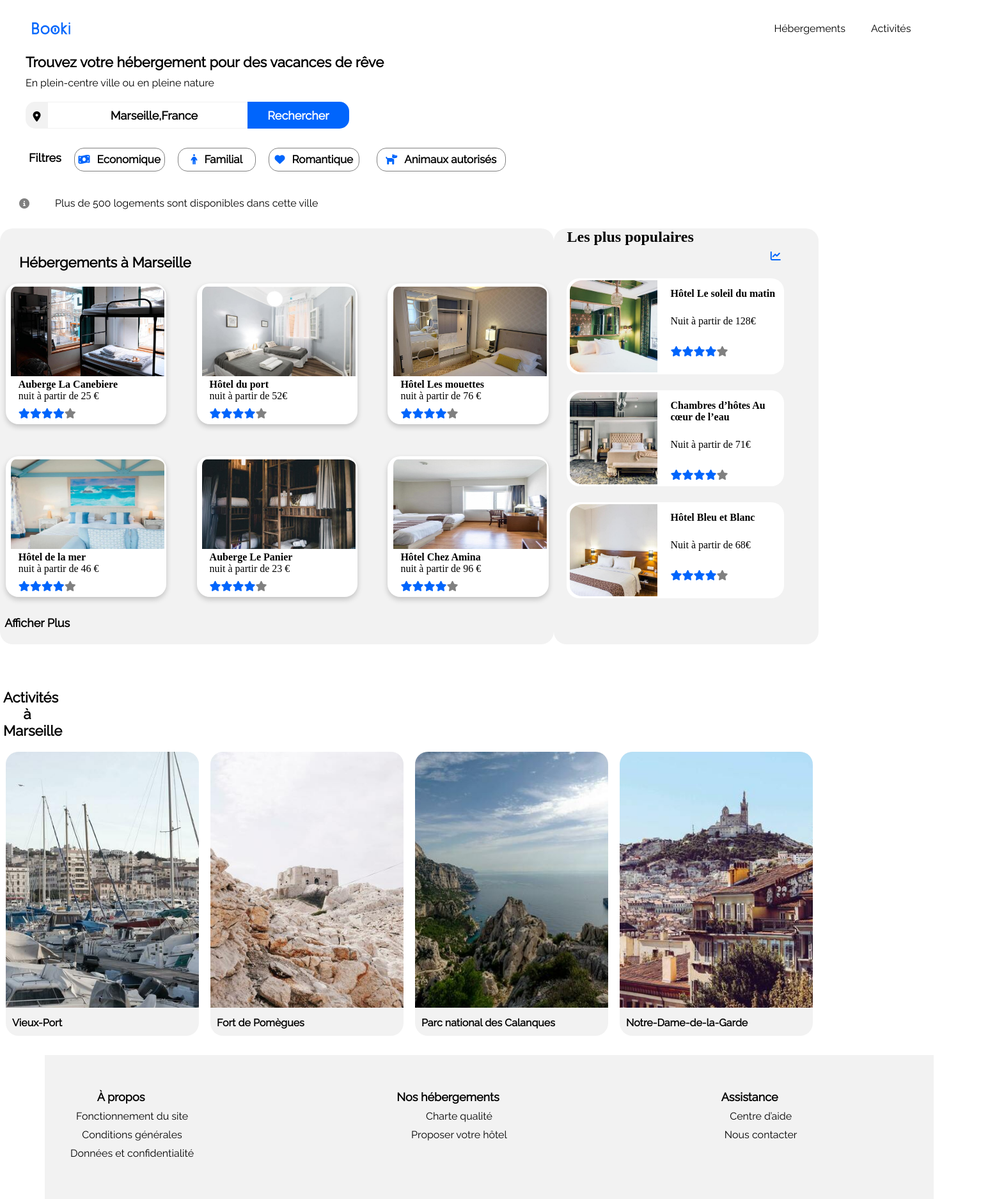
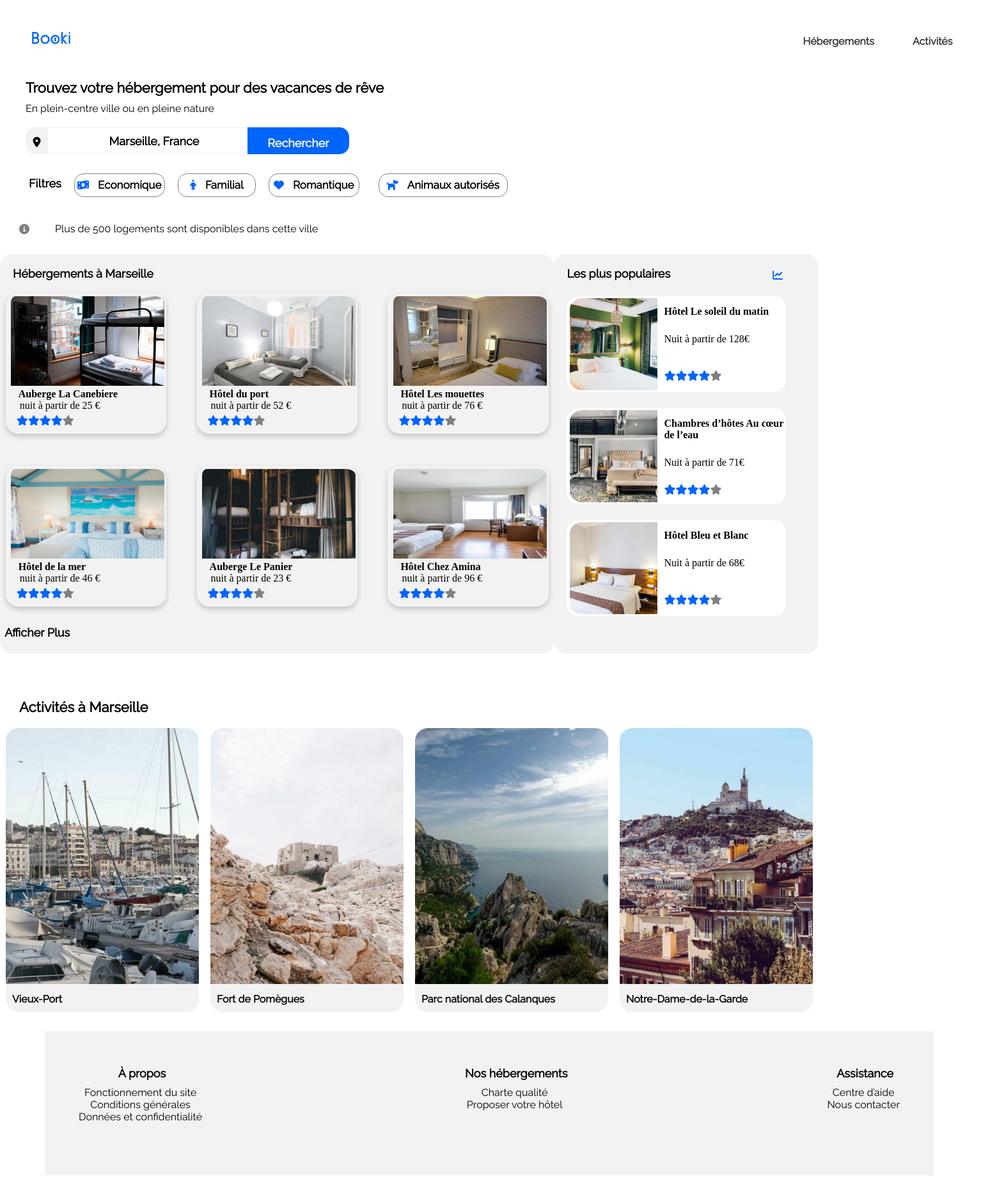
Before and after one commit to Niambe7/AccueilAgenceVoyage, a plain HTML site: page index.html in a window 1280 px wide. Shown: the whole page at 64% size, 1534 px wide, since content can reach past the window. After the commit the page ends 1837 px from the top, so only its background shows below. Drawn offline with Linux system fonts and the light colour scheme.

Commit message:
Derniere Ajustement de la partie Desktop du site Booki

```diff
--- a/index.html
+++ b/index.html
@@ -4,7 +4,7 @@
     <meta charset="UTF-8">
     <meta http-equiv="X-UA-Compatible" content="IE=edge">
     <meta name="viewport" content="width=device-width, initial-scale=1.0">
-        <title>Booki</title>
+    <title>Document</title>
     <link rel="stylesheet" href="style.css">
     <link rel="preconnect" href="https://fonts.googleapis.com">
     <link rel="preconnect" href="https://fonts.gstatic.com" crossorigin>
@@ -17,29 +17,36 @@
             <img src="image/logo/Booki.png" class="logo" alt="logo">
 
                 <div class="navigation-link">
-                    <a href="#marseille-accommodation" class="navigate">Hébergements</a>
-                    <a href="#marseille-activity" class="navigate">Activités</a>
+
+                <ul class="nav-links">
+                    <li><a href="#marseille-accommodation">Hébergements</a></li>
+                    <li><a href="#marseille-activity">Activités</a></li>
+                </ul>
+
                 </div>
-
         </nav>
 
         <main>
             <h1 class="site-title">Trouvez votre hébergement pour des vacances de rêve</h1>
-                <p class="info">En plein-centre ville ou en pleine nature</p>
+            <p class="infos">En plein-centre ville ou en pleine nature</p>
              <div class="chearch">
                 <div class="location-icon">
                 <i class="fa-solid fa-location-dot"></i>
              </div>
             <div>
-                    <input type="text" class="input-text" value="Marseille,France">
+                <input type="text" class="input-text" value="Marseille, France">
             </div>
             <div class="btn-chearch">
-                    <input type="submit" class="input-chearch" value="Rechercher">
+                <button type="submit" class="input-chearch"><div class="text-chearch">Rechercher</div> <div class="chearch-icon"><i class="fa-solid fa-magnifying-glass"></i></div></button>
             </div>
              </div>
 
              <section class="filtre">
-                    <h2>Filtres</h2>
+                <div>
+                    <h2 class="label-filtre">Filtres</h2>
+                </div>
+
+                <div class="all-filtres">
                     <div class="economy">
                     <i class="fa-solid fa-money-bill-wave ic"></i>
                     <button type="submit">Economique</button>
@@ -56,22 +63,23 @@
                     <i class="fa-solid fa-dog ic"></i>
                     <button type="submit"> Animaux autorisés</button>
                 </div>
+                </div>
              </section>
 
              <div class="details">
                 <i class="fa-solid fa-circle-info"></i>
-                    <p class="info">Plus de 500 logements sont disponibles dans cette ville</p>
+                <p class="infos">Plus de 500 logements sont disponibles dans cette ville</p>
              </div>
 
              <section class="marseille-accommodation" id="marseille-accommodation">
                 <div class="hebergement">
-                        <h3 class="h3-accomodation">Hébergements à Marseille</h3>
+                    <h2 class="title-hebergement">Hébergements à Marseille</h2>
                     <div class="box-hebergement">
                         <div class="boxh">
                             <a href="#" class="accommodation-card">
                                 <img src="image/hebergements/4_small/marcus-loke-WQJvWU_HZFo-unsplash.jpg" class="img-accomodation" alt="paris">
                             <div class="contain">
-                                    <h4 class="h4-accomodation">Auberge La Canebiere</h4>
+                                <h4 class="h4-hebergement">Auberge La Canebiere</h4>
                                 <p class="card-detail">nuit à partir de 25 €</p>
                                 <div class="all-star">
                                     <i class="fa-solid fa-star rate"></i><i class="fa-solid fa-star rate"></i><i class="fa-solid fa-star rate"></i><i class="fa-solid fa-star rate"></i><i class="fa-solid fa-star last-star"></i>
@@ -84,8 +92,8 @@
                             <a href="#" class="accommodation-card">
                                 <img src="image/hebergements/4_small/fred-kleber-gTbaxaVLvsg-unsplash.jpg" class="img-accomodation" alt="paris">
                             <div class="contain">
-                                    <h4 class="h4-accomodation">Hôtel du port</h4>
-                                    <p class="card-detail">nuit à partir de 52€</p>
+                                <h4 class="h4-hebergement">Hôtel du port</h4>
+                                <p class="card-detail">nuit à partir de 52 €</p>
                                <div class="all-star">
                                     <i class="fa-solid fa-star rate"></i><i class="fa-solid fa-star rate"></i><i class="fa-solid fa-star rate"></i><i class="fa-solid fa-star rate"></i><i class="fa-solid fa-star last-star"></i>
                                 </div>
@@ -97,7 +105,7 @@
                             <a href="#" class="accommodation-card">
                                 <img src="image/hebergements/4_small/reisetopia-B8WIgxA_PFU-unsplash.jpg" class="img-accomodation" alt="paris">
                             <div class="contain">
-                                    <h4 class="h4-accomodation">Hôtel Les mouettes</h4>
+                                <h4 class="h4-hebergement">Hôtel Les mouettes</h4>
                                 <p class="card-detail">nuit à partir de 76 €</p>
                                 <div class="all-star">
                                     <i class="fa-solid fa-star rate"></i><i class="fa-solid fa-star rate"></i><i class="fa-solid fa-star rate"></i><i class="fa-solid fa-star rate"></i><i class="fa-solid fa-star last-star"></i>
@@ -110,7 +118,7 @@
                             <a href="#" class="accommodation-card">
                                 <img src="image/hebergements/4_small/annie-spratt-Eg1qcIitAuA-unsplash.jpg" class="img-accomodation" alt="paris">
                             <div class="contain">
-                                    <h4 class="h4-accomodation">Hôtel de la mer</h4>
+                                <h4 class="h4-hebergement">Hôtel de la mer</h4>
                                 <p class="card-detail">nuit à partir de 46 €</p>
                                 <div class="all-star">
                                     <i class="fa-solid fa-star rate"></i><i class="fa-solid fa-star rate"></i><i class="fa-solid fa-star rate"></i><i class="fa-solid fa-star rate"></i><i class="fa-solid fa-star last-star"></i>
@@ -124,7 +132,7 @@
                             <a href="#" class="accommodation-card">
                                 <img src="image/hebergements/4_small/nicate-lee-kT-ZyaiwBe0-unsplash.jpg" class="img-accomodation" alt="paris">
                             <div class="contain">
-                                    <h4 class="h4-accomodation">Auberge Le Panier</h4>
+                                <h4 class="h4-hebergement">Auberge Le Panier</h4>
                                 <p class="card-detail">nuit à partir de 23 €</p>
                                 <div class="all-star">
                                     <i class="fa-solid fa-star rate"></i><i class="fa-solid fa-star rate"></i><i class="fa-solid fa-star rate"></i><i class="fa-solid fa-star rate"></i><i class="fa-solid fa-star last-star"></i>
@@ -136,7 +144,7 @@
                             <a href="#" class="accommodation-card">
                                 <img src="image/hebergements/4_small/febrian-zakaria-M6S1WvfW68A-unsplash.jpg" class="img-accomodation" alt="paris">
                             <div class="contain">
-                                    <h4 class="h4-accomodation">Hôtel Chez Amina</h4>
+                                <h4 class="h4-hebergement">Hôtel Chez Amina</h4>
                                 <p class="card-detail">nuit à partir de 96 €</p>
                                 <div class="all-star">
                                     <i class="fa-solid fa-star rate"></i><i class="fa-solid fa-star rate"></i><i class="fa-solid fa-star rate"></i><i class="fa-solid fa-star rate"></i><i class="fa-solid fa-star last-star"></i>
@@ -154,15 +162,11 @@
 
                 <div class="popular">
                     <div class="popular-title">
-                            <div>
-                                <h1 class="h1popular">Les plus populaires</h1>
-                            </div>
-                            <div>
+                            <h2 class="h1popular">Les plus populaires</h2>
                           <i class="fa-solid fa-chart-line"></i>
                     </div>
-                        </div>
 
-
+                    <div class="all-boxes">
                           <a href="#" class="popular-link">
                         <div class="popular-box">
                         <div>
@@ -188,8 +192,8 @@
 
                         <div>
                             <h4 class="popular-details">Chambres d’hôtes Au cœur de l’eau</h4>
-                                <p class="popular-text">Nuit à partir de 71€</p>
-                                <div class="all-star popstar">
+                            <p class="popular-text" >Nuit à partir de 71€</p>
+                            <div class="all-star popstar" id="star-outline">
                                     <i class="fa-solid fa-star rate"></i><i class="fa-solid fa-star rate"></i><i class="fa-solid fa-star rate"></i><i class="fa-solid fa-star rate"></i><i class="fa-solid fa-star last-star"></i>
                         </div>
                         </div>
@@ -213,6 +217,8 @@
 
                     </div>
                     </a>
+                    </div>
+
 
 
                 </div>
@@ -268,24 +274,24 @@
 
         <footer>
             <div class="a-propos">
-                    <h2>
+                <h2 class="h2footer">
                     À propos
                 </h2>
-                    <p class="info">Fonctionnement du site</p>
-                    <p class="info">Conditions générales </p>
-                    <p class="info">Données et confidentialité</p>
+                <p class="pfooter">Fonctionnement du site</p>
+                <p class="pfooter">Conditions générales </p>
+                <p class="pfooter">Données et confidentialité</p>
             </div>
 
             <div class="a-propos">
-                    <h2>Nos hébergements</h2>
-                    <p class="info">Charte qualité</p>
-                    <p class="info">Proposer votre hôtel</p>
+                <h2 class="h2footer">Nos hébergements</h2>
+                <p class="pfooter">Charte qualité</p>
+                <p class="pfooter">Proposer votre hôtel</p>
             </div>
 
             <div class="a-propos">
-                    <h2>Assistance</h2>
-                    <p class="info">Centre d’aide</p>
-                    <p class="info">Nous contacter</p>
+                <h2 class="h2footer">Assistance</h2>
+                <p class="pfooter">Centre d’aide</p>
+                <p class="pfooter">Nous contacter</p>
 
             </div>
 
--- a/style.css
+++ b/style.css
@@ -1,3 +1,7 @@
+body{
+   max-width: 1400px;
+}
+
 * {
  margin:0;
  padding:0;
@@ -8,6 +12,7 @@
     width: 61.089656829833984px;
     left: 0px;
     top: 0px;
+    margin-top: 15px;
     border-radius: 0px;
 
  }
@@ -18,10 +23,55 @@
    margin-top: 35px;
  }
 
+ .nav-links{
+        display: flex;
+        align-items: center;
+        padding: 20px 15px;
+
+}
+
+.nav-links li {
+    list-style: none;
+    margin: 0 30px;
+}
+
+.nav-links li a {
+    position: relative;
+    color: #333;
+    font-size: 20px;
+    font-weight: 700;
+    font-family: Raleway;
+    font-size: 16px;
+    line-height: 19px;
+    padding: 6px 0;
+    text-decoration: none;
+}
+
+.nav-links li a:before{
+    content: '';
+    position: absolute;
+    bottom: 78px;
+    left: 0;
+    height: 3px;
+    width: 0%;
+    background: #0065FC;
+    transition: all 0.4s ease;
+
+}
+
+.nav-links li a:hover:before{
+    width: 100%;
+}
+
+.nav-links li a:hover{
+   color: #0065FC;
+}
+
  .navigation-link{
     display: flex;
     gap: 40px;
     margin-left: 1100px;
+
  }
 
  .navigate{
@@ -37,9 +87,7 @@
 
  .navigate:hover {
     color: #0065FC;
-
  }
-
 
  .site-title{
 
@@ -57,7 +105,7 @@
 
  }
 
- .info{
+ .infos{
     margin-top: 10px;
     margin-left: 40px;
     height: 19px;
@@ -76,22 +124,25 @@
    margin-left: 40px;
    margin-top: 20px;
  }
+ .chearch-icon{
+   display: none;
+ }
 
  .input-text{
     height: 40px;
     width: 332px;
+    border-top: 0.5px solid black;
+    border-bottom: 0.5px solid black;
     border-left: none;
     border-right: none;
     text-align: center;
+    border-color: #F2F2F2;
     font-family: 'Raleway';
    font-style: normal;
    font-weight: 700;
    font-size: 18px;
    line-height: 21px;
    text-align: center;
-   border-bottom: 1px solid #F2F2F2;
-   border-top: 1px solid #F2F2F2;
-
 
  }
 
@@ -131,6 +182,11 @@
     gap: 20px;
  }
 
+ .all-filtres{
+   display: flex;
+   gap: 20px;
+ }
+
  .economy{
     width: 140px;
     height:35px;
@@ -167,8 +223,9 @@
 
  .ic{
     color:#0065FC;
-    margin-right: 7px;
+    margin-right: 10px;
  }
+
 
  button{
     cursor: pointer;
@@ -197,11 +254,21 @@
     color: #000000;
  }
 
+ .title-hebergement{
+   text-align-last: left;
+   margin-left: 20px;
+   margin-top: 20px;
+ }
+
  .details{
     display: flex;
     margin-left: 30px;
     margin-top: 30px;
     gap: -10px;
+ }
+
+ .h4-hebergement{
+   margin-left: 20px;
  }
 
  .fa-circle-info{
@@ -218,14 +285,14 @@
 }
  .hebergement{
     width: 880px;
-    height: 650px ;
+    height:625px ;
     background-color: #F2F2F2;
     border-radius: 20px;
  }
 
  .popular{
     width: 420px;
-    height: 650px;
+    height: 625px;
     background-color: #F2F2F2;
     border-radius: 20px;
  }
@@ -245,7 +312,6 @@
     gap: 20px;
     border-radius: 20px;
     margin-top: 20px;
-    background-color: white;
 
  }
 
@@ -270,29 +336,16 @@
  }
 
  .card-detail{
-   margin-left: 20px;
+   margin-left: 22px;
  }
 
  h4{
    margin-left: 10px;
  }
 
- .h4-accomodation{
-   margin-left: 20px;
- }
-
- .h3-accomodation{
-   font-family: Raleway;
-   font-weight: 700;
-   margin-top: 40px;
-   margin-left: 30px;
-   font-size: 22px;
-line-height: 26px;
- }
-
  .all-star{
-   margin-left: 20px;
-   margin-top: 10px;
+   margin-left: 17px;
+   margin-top: 6px;
  }
 
  .last-star{
@@ -322,12 +375,14 @@ line-height: 26px;
 
  .h1popular{
 
+   margin-top: 20px;
    margin-left: 20px;
  }
 
  .fa-chart-line{
-   margin-top: 35px;
-   margin-left: 120px;
+   margin-top: 25px;
+   text-align-last: right;
+   margin-left: 160px;
    color: #0065FC;
  }
 
@@ -335,7 +390,7 @@ line-height: 26px;
    display: flex;
    margin-left: 20px;
    margin-top: 25px;
-   width: 340px;
+   width: 343px;
    height: 150px;
    background-color: white;
    border-radius: 20px;
@@ -355,16 +410,21 @@ line-height: 26px;
 
  .popular-details{
    margin-top: 15px;
-   margin-left: 20px;
  }
 
  .popular-text{
    margin-top: 25px;
-   margin-left: 20px;
+   margin-left: 10px;
+   padding-right: 10px;
+ }
+
+ #star-outline{
+   margin-top: 25px;
  }
 
  .popstar{
-   margin-top: 30px;
+   margin-top: 40px;
+   margin-left: 10px;
 
  }
 
@@ -411,12 +471,14 @@ line-height: 26px;
 
  .activity-title{
    margin-top: 70px;
-   margin-right: 1200px;
+   text-align-last: left;
+   margin-left: 30px;
    font-family: 'Raleway';
 font-style: normal;
 font-weight: 700;
 font-size: 22px;
 line-height: 26px;
+
 color: #000000;
  }
 
@@ -426,6 +488,7 @@ color: #000000;
    display: flex;
    margin-top: 30px;
    margin-left: 70px;
+   justify-content: space-around;
    width: 1390px;
    height: 225px;
    background-color: #F2F2F2;
@@ -435,4 +498,28 @@ color: #000000;
 
  .a-propos{
    margin-top: 50px;
+   text-align: center;
  }
+
+ .pfooter{
+   font-family: 'Raleway';
+font-style: normal;
+font-weight: 400;
+font-size: 16px;
+line-height: 19px;
+/* identical to box height */
+
+
+color: #000000;
+ }
+
+ .h2footer{
+   margin-bottom: 10px;
+   font-family: 'Raleway';
+   font-style: normal;
+   font-weight: 700;
+   font-size: 18px;
+   line-height: 21px;
+   color: #000000;
+
+ }
```
Lines whose indentation alone changed are shown as unchanged.
